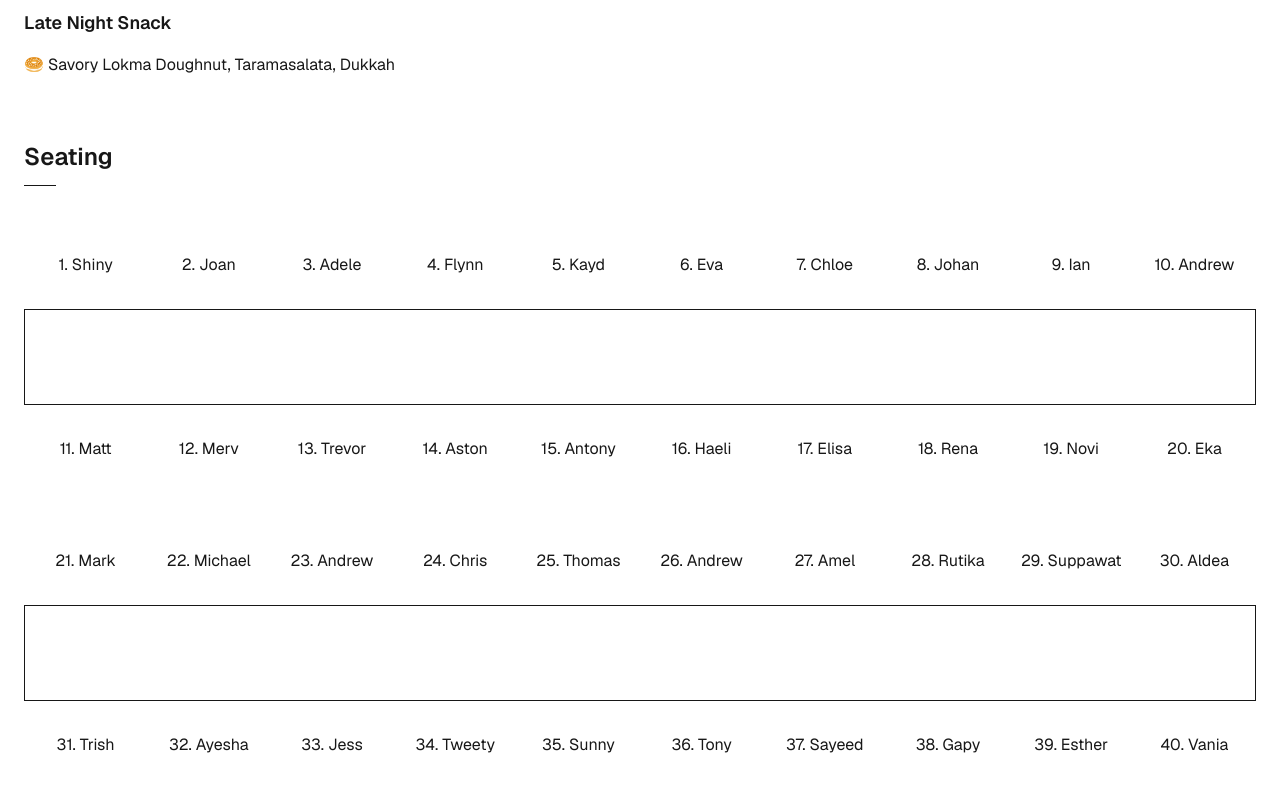
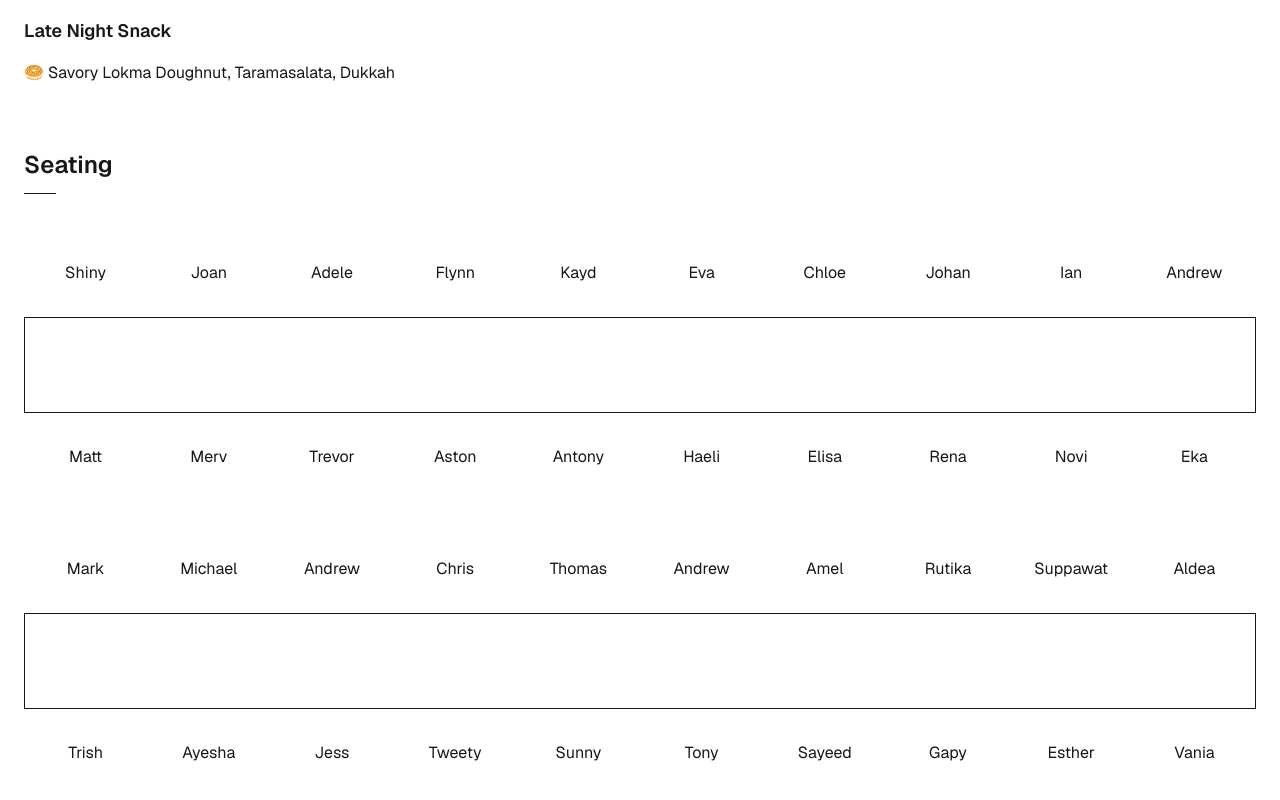
Before and after one commit to kaydwithers/kayd-and-eva, a Next.js app: page / in a window 1280 px wide. Shown: the part 3163-3963 px from the top of the page. Built offline with nearby package versions, Linux system fonts and the light colour scheme.

Commit message:
fix: remove seating numbers

```diff
--- a/src/app/components/Location/Location.tsx
+++ b/src/app/components/Location/Location.tsx
@@ -20,7 +20,7 @@
       <div className="">
         <h4 className="text-lg font-semibold mb-4">Parking</h4>
 
-        <p className="mb-2">Parking is available at the following locations:</p>
+        <p className="mb-4">Parking is available at the following locations:</p>
 
         <ul className="list-disc flex flex-col gap-y-2 pl-6">
           <li>Moor St,</li>
--- a/src/app/components/Seating/Seating.tsx
+++ b/src/app/components/Seating/Seating.tsx
@@ -9,61 +9,61 @@
         <div className="flex flex-col gap-y-6 min-w-[1200px]">
           <div className="">
             <div className="grid grid-cols-10 text-center">
-              <p className="py-8">1. Shiny</p>
-              <p className="py-8">2. Joan</p>
-              <p className="py-8">3. Adele</p>
-              <p className="py-8">4. Flynn</p>
-              <p className="py-8">5. Kayd</p>
-              <p className="py-8">6. Eva</p>
-              <p className="py-8">7. Chloe</p>
-              <p className="py-8">8. Johan</p>
-              <p className="py-8">9. Ian</p>
-              <p className="py-8">10. Andrew</p>
+              <p className="py-8">Shiny</p>
+              <p className="py-8">Joan</p>
+              <p className="py-8">Adele</p>
+              <p className="py-8">Flynn</p>
+              <p className="py-8">Kayd</p>
+              <p className="py-8">Eva</p>
+              <p className="py-8">Chloe</p>
+              <p className="py-8">Johan</p>
+              <p className="py-8">Ian</p>
+              <p className="py-8">Andrew</p>
             </div>
 
             <div className="grid grid-cols-10 border h-24 bg-white/5"></div>
 
             <div className="grid grid-cols-10 text-center">
-              <p className="py-8">11. Matt</p>
-              <p className="py-8">12. Merv</p>
-              <p className="py-8">13. Trevor</p>
-              <p className="py-8">14. Aston</p>
-              <p className="py-8">15. Antony</p>
-              <p className="py-8">16. Haeli</p>
-              <p className="py-8">17. Elisa</p>
-              <p className="py-8">18. Rena</p>
-              <p className="py-8">19. Novi</p>
-              <p className="py-8">20. Eka</p>
+              <p className="py-8">Matt</p>
+              <p className="py-8">Merv</p>
+              <p className="py-8">Trevor</p>
+              <p className="py-8">Aston</p>
+              <p className="py-8">Antony</p>
+              <p className="py-8">Haeli</p>
+              <p className="py-8">Elisa</p>
+              <p className="py-8">Rena</p>
+              <p className="py-8">Novi</p>
+              <p className="py-8">Eka</p>
             </div>
           </div>
 
           <div className="">
             <div className="grid grid-cols-10 text-center">
-              <p className="py-8">21. Mark</p>
-              <p className="py-8">22. Michael</p>
-              <p className="py-8">23. Andrew</p>
-              <p className="py-8">24. Chris</p>
-              <p className="py-8">25. Thomas</p>
-              <p className="py-8">26. Andrew</p>
-              <p className="py-8">27. Amel</p>
-              <p className="py-8">28. Rutika</p>
-              <p className="py-8">29. Suppawat</p>
-              <p className="py-8">30. Aldea</p>
+              <p className="py-8">Mark</p>
+              <p className="py-8">Michael</p>
+              <p className="py-8">Andrew</p>
+              <p className="py-8">Chris</p>
+              <p className="py-8">Thomas</p>
+              <p className="py-8">Andrew</p>
+              <p className="py-8">Amel</p>
+              <p className="py-8">Rutika</p>
+              <p className="py-8">Suppawat</p>
+              <p className="py-8">Aldea</p>
             </div>
 
             <div className="grid grid-cols-10 border h-24 bg-white/5"></div>
 
             <div className="grid grid-cols-10 text-center">
-              <p className="py-8">31. Trish</p>
-              <p className="py-8">32. Ayesha</p>
-              <p className="py-8">33. Jess</p>
-              <p className="py-8">34. Tweety</p>
-              <p className="py-8">35. Sunny</p>
-              <p className="py-8">36. Tony</p>
-              <p className="py-8">37. Sayeed</p>
-              <p className="py-8">38. Gapy</p>
-              <p className="py-8">39. Esther</p>
-              <p className="py-8">40. Vania</p>
+              <p className="py-8">Trish</p>
+              <p className="py-8">Ayesha</p>
+              <p className="py-8">Jess</p>
+              <p className="py-8">Tweety</p>
+              <p className="py-8">Sunny</p>
+              <p className="py-8">Tony</p>
+              <p className="py-8">Sayeed</p>
+              <p className="py-8">Gapy</p>
+              <p className="py-8">Esther</p>
+              <p className="py-8">Vania</p>
             </div>
           </div>
         </div>
```
